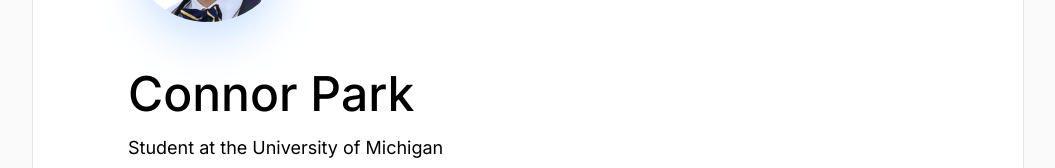
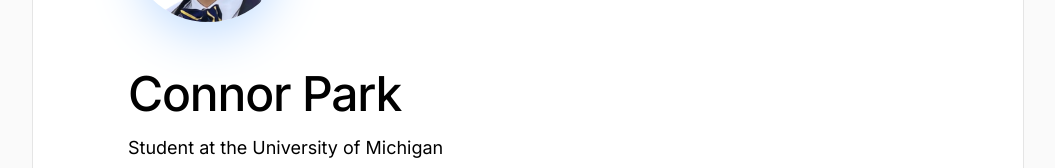
Before and after one commit to connorpark24/connorpark.dev, a Next.js app: page / in a window 1280 px wide. Shown: the part 334-502 px from the top of the page, without its empty margins (112-1167 px from the left). Built offline with nearby package versions, Linux system fonts and the light colour scheme.

Commit message:
update header tracking

```diff
--- a/src/app/page.tsx
+++ b/src/app/page.tsx
@@ -15,10 +15,10 @@ export default function Home() {
         />
       </div>
 
-      <div className="text-5xl font-medium mb-4 dark:text-white">
+      <div className="text-5xl font-medium mb-4 dark:text-white tracking-tight">
         Connor Park
       </div>
-      <div className="text-lg mb-4 dark:text-white">
+      <div className="text-lg mb-4 dark:text-white ">
         Student at the University of Michigan
       </div>
 
```
